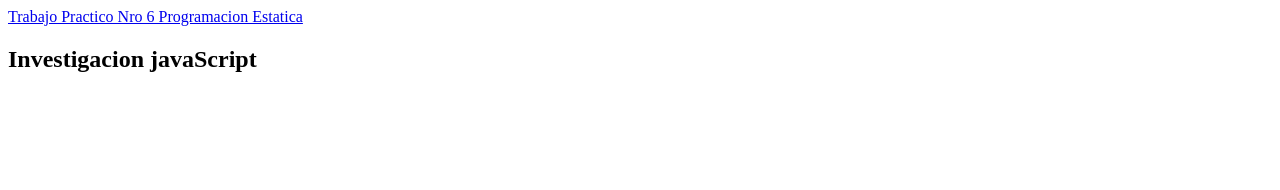
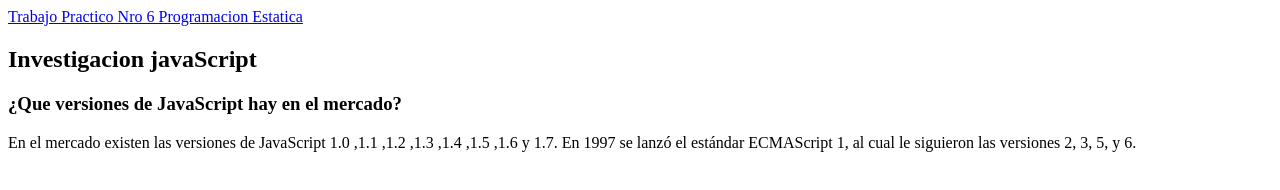
Before and after one commit to nicolezimmer/tp-investigacion-js, a plain HTML site: page index.html in a window 1280 px wide. Drawn offline with Linux system fonts and the light colour scheme.

Commit message:
agrego respuesta 1

```diff
--- a/index.html
+++ b/index.html
@@ -19,7 +19,13 @@
         <div class="titulo">
             <h2>Investigacion javaScript</h2>
         </div>
-        <div class="respuestas"></div>
+        <div class="respuestas">
+            <div class="1 preguntas">
+                <h3>¿Que versiones de JavaScript hay en el mercado?</h3>
+
+                <p>En el mercado existen las versiones de JavaScript 1.0 ,1.1 ,1.2 ,1.3 ,1.4 ,1.5 ,1.6 y 1.7. En 1997 se lanzó el estándar ECMAScript 1, al cual le siguieron las versiones 2, 3, 5, y 6.</p>
+            </div>
+        </div>
     </div>
 
 </body>
```
